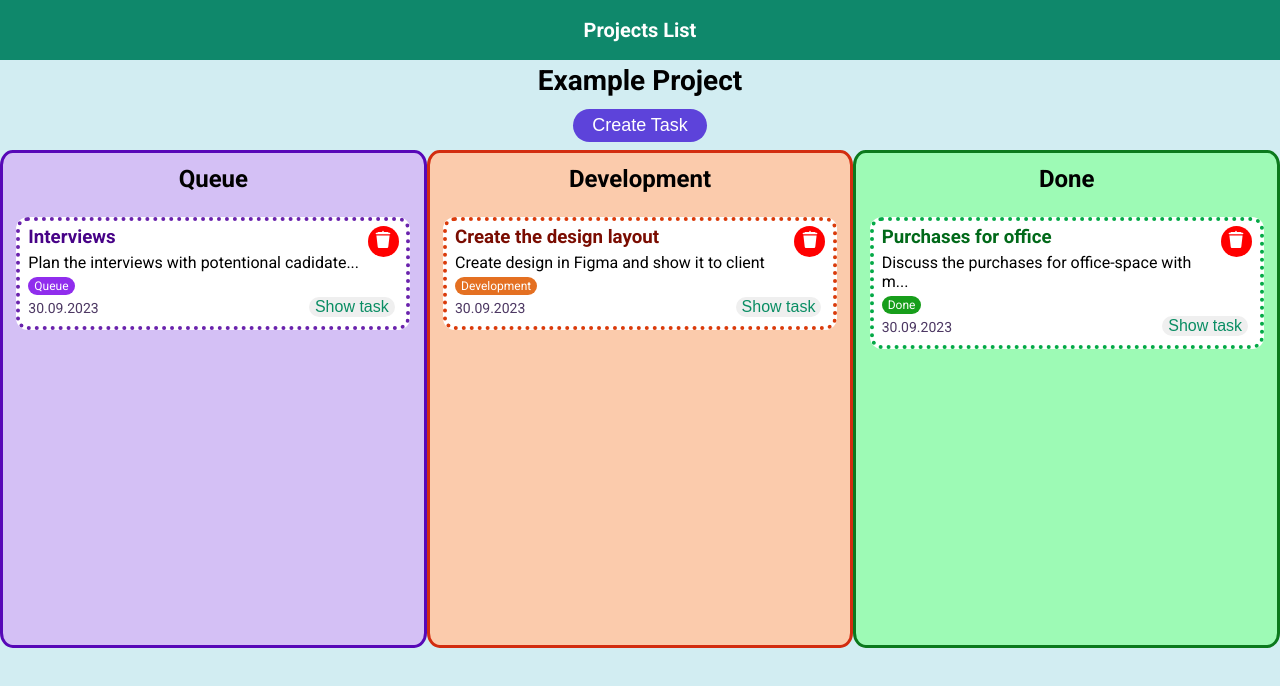
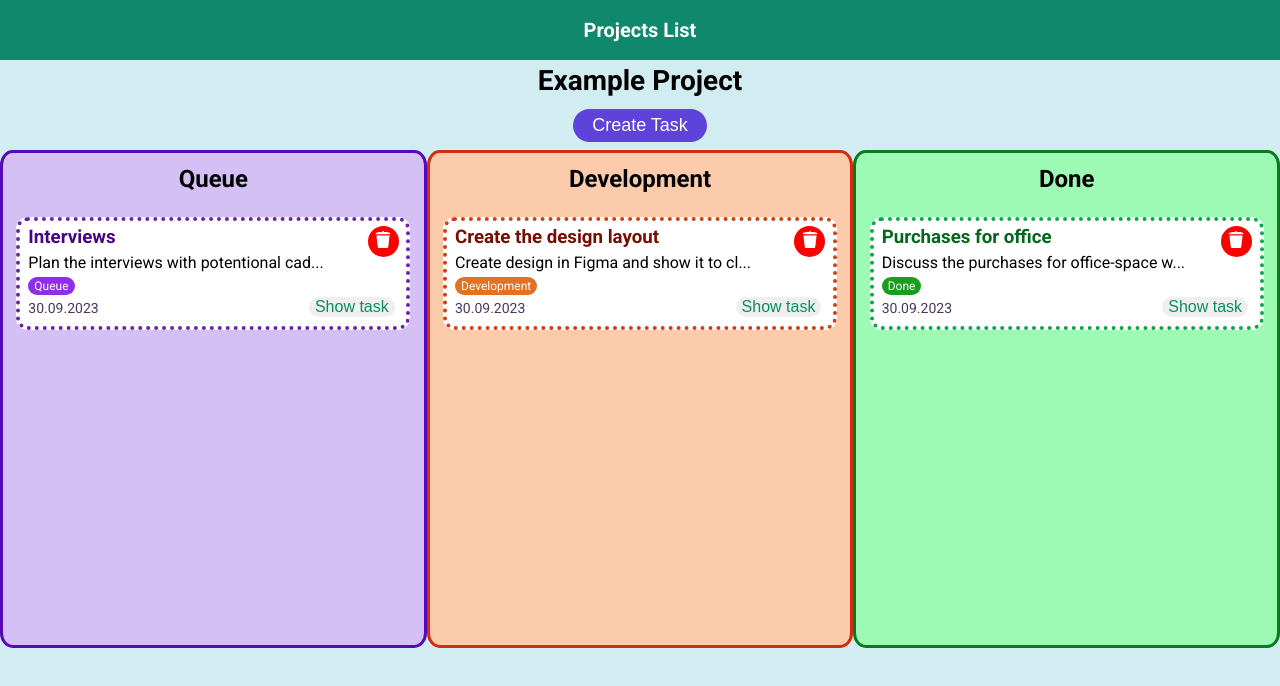
Before and after one commit to Ave-Mari/projects-board, a React (Vite) app: page /projects/142354 in a window 1280 px wide. Shown: the top 686 px of the page. Built offline with nearby package versions, Linux system fonts and the light colour scheme; a web font is replaced by a local one.

Commit message:
change string length

```diff
--- a/src/components/TaskItem/TaskItem.jsx
+++ b/src/components/TaskItem/TaskItem.jsx
@@ -33,8 +33,8 @@ export default function TaskItem({
 
 
   const descriptionCut = (descriptionString) => {
-    if (descriptionString.length > 45) {
-      const shortString = descriptionString.slice(0, 45);
+    if (descriptionString.length > 40) {
+      const shortString = descriptionString.slice(0, 40);
       return `${shortString}...`
     } else {
       return descriptionString
```
